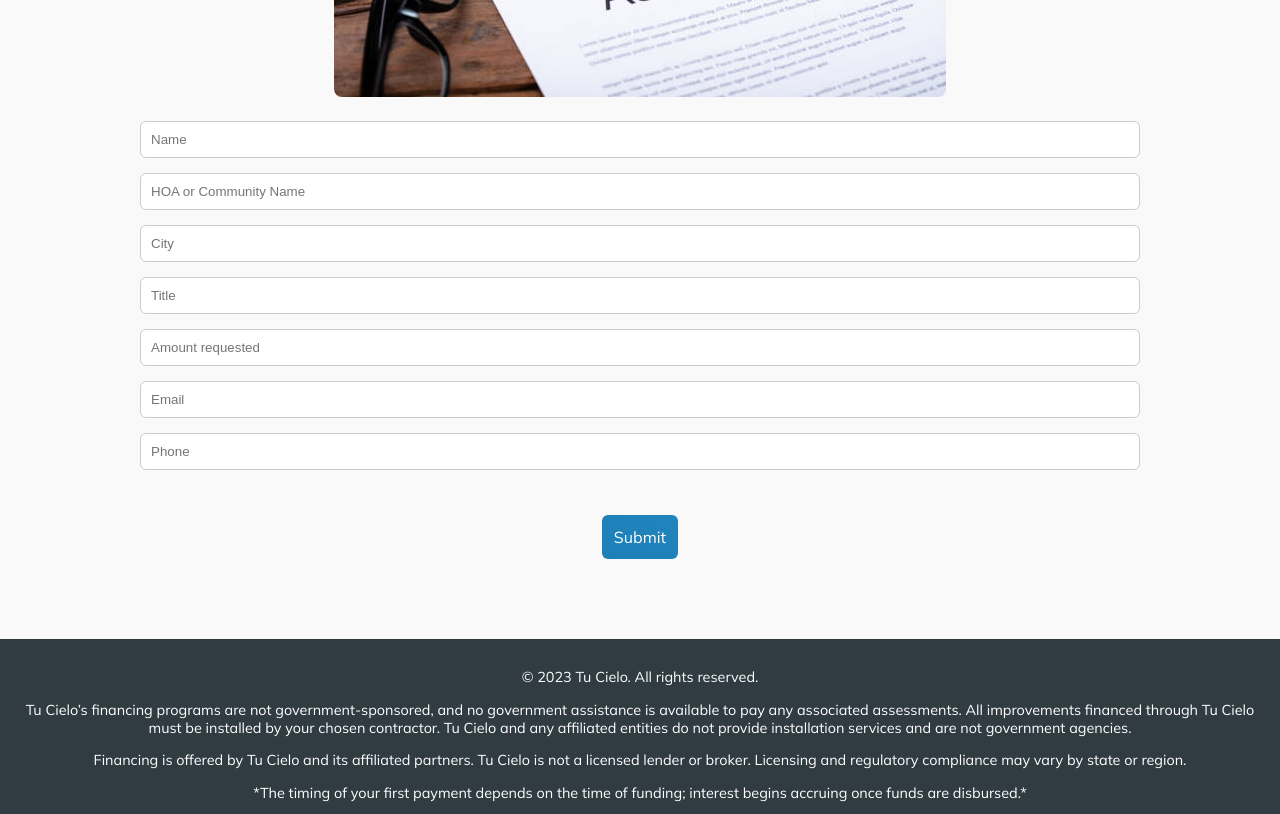
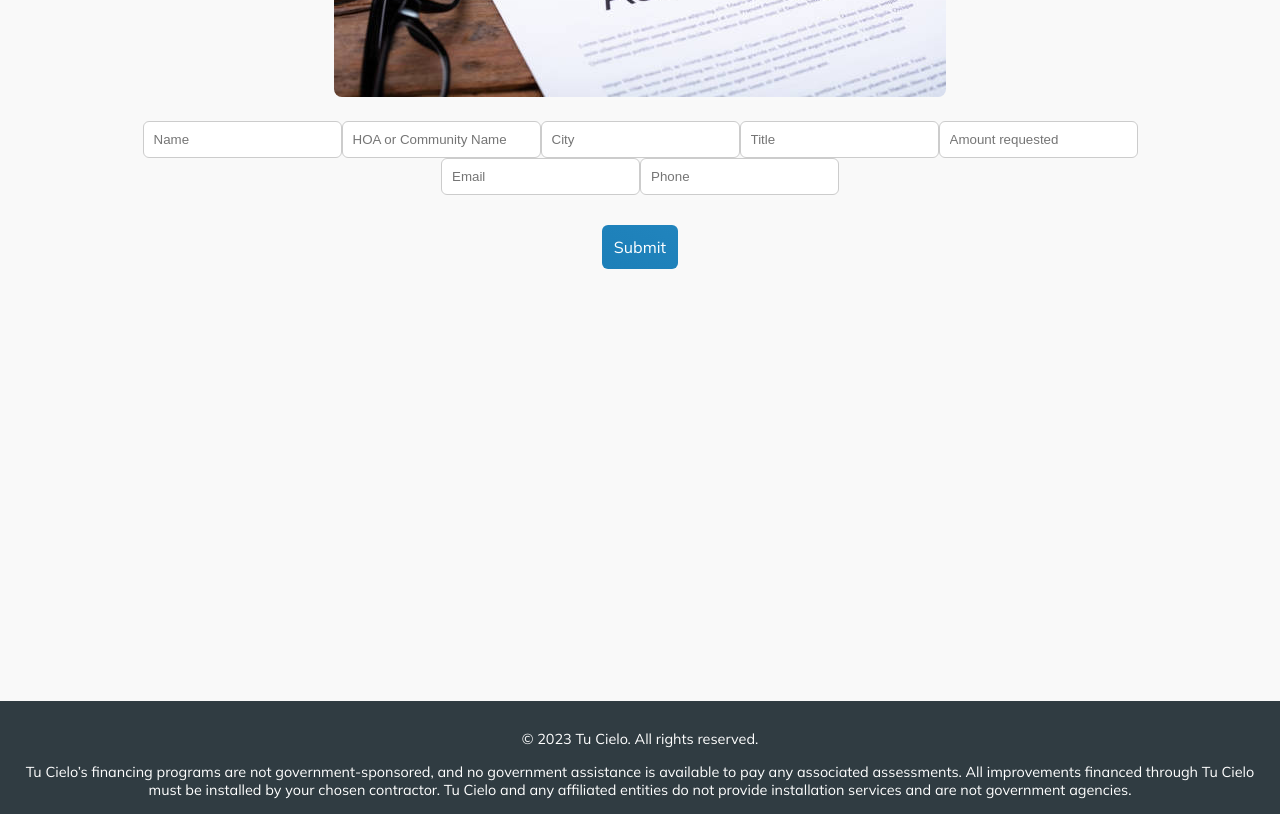
Before and after one commit to MetaCapFin/tu-cielo-site, a React (Create React App) app: page / in a window 1280 px wide. Shown: the part 2580-3394 px from the top of the page. Built offline with nearby package versions, Linux system fonts and the light colour scheme.

Commit message:
Update App.css

```diff
--- a/src/App.css
+++ b/src/App.css
@@ -470,8 +470,8 @@
 }
 
 .form-image {
-  flex: 0 0 auto;
-  max-width: 1000px;
+  flex: 0 0 300px; /* fixed width for image container */
+  max-width: 300px; /* constrain image container max width */
 }
 
 .form-image img {
@@ -482,11 +482,7 @@
 }
 
 .contact-form form {
-  flex: 1;
-  display: flex;
-  flex-direction: column;
-  gap: 15px;
-  min-width: 250px;
+  flex: 1 1 500px; /* allow form to grow/shrink but max width 500 */
   max-width: 500px;
 }
 
```
